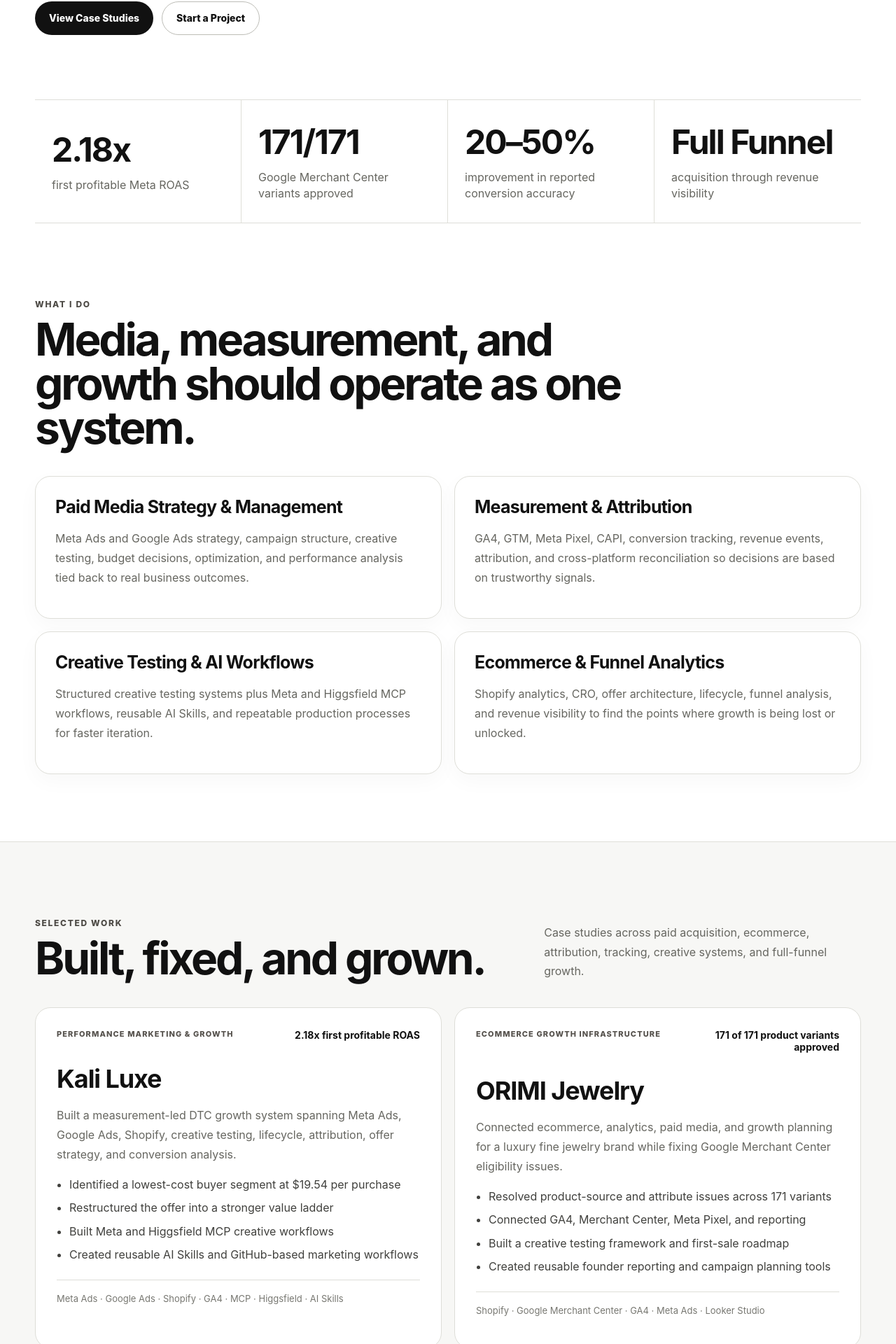
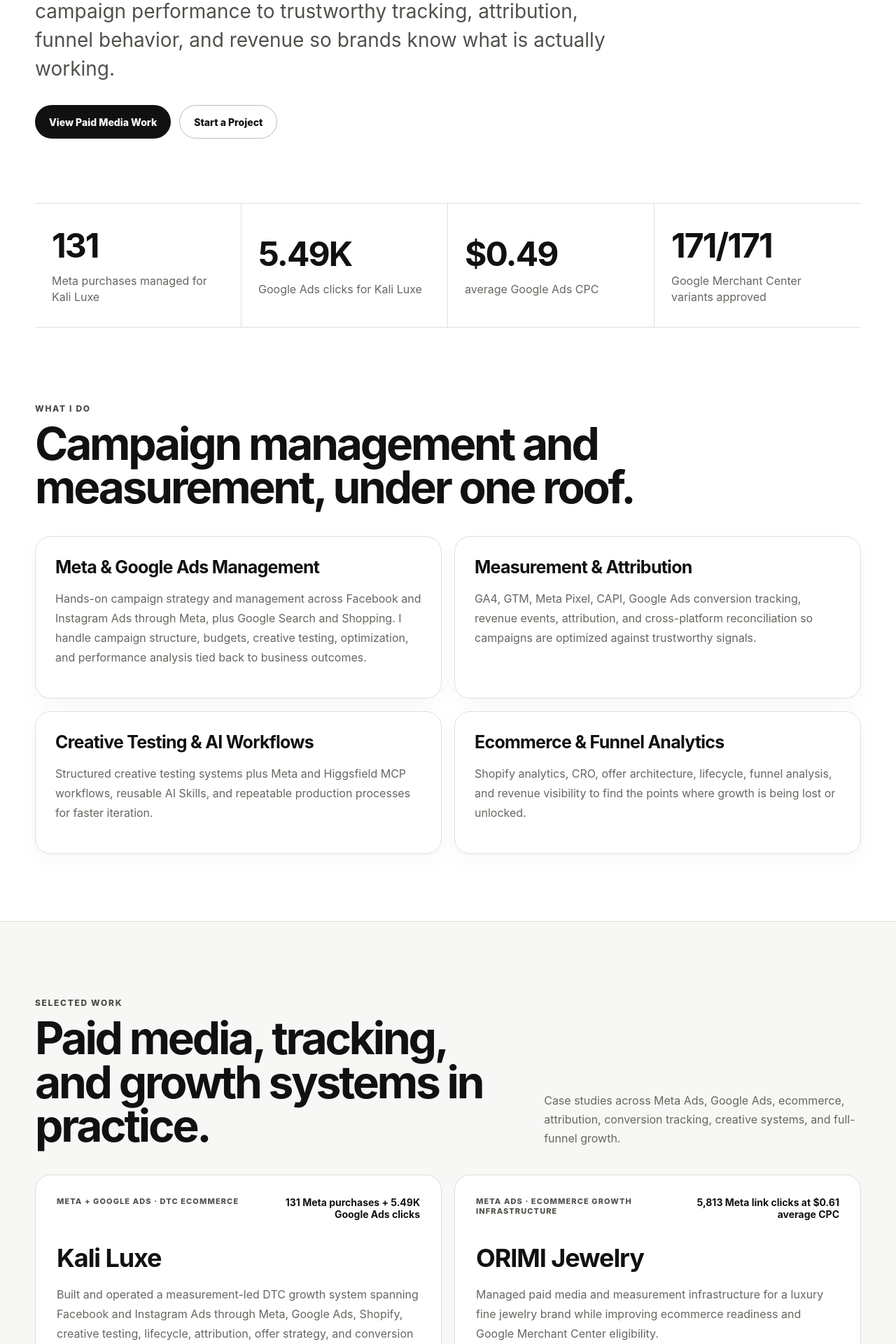
Before and after one commit to kmshabazz/km-company-portfolio, a Next.js app: page / in a window 1280 px wide. Shown: the part 834-2754 px from the top of the page at 70% size. Built offline with nearby package versions, Linux system fonts and the light colour scheme.

Commit message:
Make Meta and Google Ads expertise explicit with verified performance metrics

```diff
--- a/app/page.tsx
+++ b/app/page.tsx
@@ -1,18 +1,18 @@
 const proof = [
-  ["2.18x", "first profitable Meta ROAS"],
+  ["131", "Meta purchases managed for Kali Luxe"],
+  ["5.49K", "Google Ads clicks for Kali Luxe"],
+  ["$0.49", "average Google Ads CPC"],
   ["171/171", "Google Merchant Center variants approved"],
-  ["20–50%", "improvement in reported conversion accuracy"],
-  ["Full Funnel", "acquisition through revenue visibility"],
 ];
 
 const services = [
   {
-    title: "Paid Media Strategy & Management",
-    copy: "Meta Ads and Google Ads strategy, campaign structure, creative testing, budget decisions, optimization, and performance analysis tied back to real business outcomes.",
+    title: "Meta & Google Ads Management",
+    copy: "Hands-on campaign strategy and management across Facebook and Instagram Ads through Meta, plus Google Search and Shopping. I handle campaign structure, budgets, creative testing, optimization, and performance analysis tied back to business outcomes.",
   },
   {
     title: "Measurement & Attribution",
-    copy: "GA4, GTM, Meta Pixel, CAPI, conversion tracking, revenue events, attribution, and cross-platform reconciliation so decisions are based on trustworthy signals.",
+    copy: "GA4, GTM, Meta Pixel, CAPI, Google Ads conversion tracking, revenue events, attribution, and cross-platform reconciliation so campaigns are optimized against trustworthy signals.",
   },
   {
     title: "Creative Testing & AI Workflows",
@@ -26,33 +26,33 @@ const services = [
 
 const caseStudies = [
   {
-    eyebrow: "Performance Marketing & Growth",
+    eyebrow: "Meta + Google Ads · DTC Ecommerce",
     title: "Kali Luxe",
-    impact: "2.18x first profitable ROAS",
-    copy: "Built a measurement-led DTC growth system spanning Meta Ads, Google Ads, Shopify, creative testing, lifecycle, attribution, offer strategy, and conversion analysis.",
+    impact: "131 Meta purchases + 5.49K Google Ads clicks",
+    copy: "Built and operated a measurement-led DTC growth system spanning Facebook and Instagram Ads through Meta, Google Ads, Shopify, creative testing, lifecycle, attribution, offer strategy, and conversion analysis.",
     bullets: [
-      "Identified a lowest-cost buyer segment at $19.54 per purchase",
-      "Restructured the offer into a stronger value ladder",
-      "Built Meta and Higgsfield MCP creative workflows",
-      "Created reusable AI Skills and GitHub-based marketing workflows",
+      "Managed $15.38K in Meta spend resulting in 131 reported purchases and 776 adds to cart",
+      "Generated 5.49K Google Ads clicks at a $0.49 average CPC on $2.67K in spend",
+      "Built Meta and Higgsfield MCP workflows to support creative production and testing",
+      "Connected paid media decisions to Shopify, GA4, funnel, and revenue signals",
     ],
-    stack: "Meta Ads · Google Ads · Shopify · GA4 · MCP · Higgsfield · AI Skills",
+    stack: "Meta Ads · Facebook & Instagram · Google Ads · Shopify · GA4 · MCP · Higgsfield · AI Skills",
   },
   {
-    eyebrow: "Ecommerce Growth Infrastructure",
+    eyebrow: "Meta Ads · Ecommerce Growth Infrastructure",
     title: "ORIMI Jewelry",
-    impact: "171 of 171 product variants approved",
-    copy: "Connected ecommerce, analytics, paid media, and growth planning for a luxury fine jewelry brand while fixing Google Merchant Center eligibility issues.",
+    impact: "5,813 Meta link clicks at $0.61 average CPC",
+    copy: "Managed paid media and measurement infrastructure for a luxury fine jewelry brand while improving ecommerce readiness and Google Merchant Center eligibility.",
     bullets: [
-      "Resolved product-source and attribute issues across 171 variants",
-      "Connected GA4, Merchant Center, Meta Pixel, and reporting",
-      "Built a creative testing framework and first-sale roadmap",
-      "Created reusable founder reporting and campaign planning tools",
+      "Managed $3.56K in Meta spend across prospecting, retargeting, traffic, and engagement campaigns",
+      "Generated 358K+ impressions and 5,813 link clicks at approximately $0.61 CPC",
+      "Resolved product-source and attribute issues across 171 of 171 Google Merchant Center variants",
+      "Connected GA4, Merchant Center, Meta Pixel, campaign planning, and reporting",
     ],
-    stack: "Shopify · Google Merchant Center · GA4 · Meta Ads · Looker Studio",
+    stack: "Meta Ads · Facebook & Instagram · Google Merchant Center · Shopify · GA4 · Looker Studio",
   },
   {
-    eyebrow: "Attribution & Revenue Tracking",
+    eyebrow: "Google Ads · Attribution & Revenue Tracking",
     title: "Yippee TV",
     impact: "Full subscription-funnel revenue visibility",
     copy: "Unified traffic, trial starts, purchases, revenue, and attribution so a subscription business could evaluate channels on real downstream performance.",
@@ -65,7 +65,7 @@ const caseStudies = [
     stack: "GA4 · GTM · Google Ads · Looker Studio · Attribution",
   },
   {
-    eyebrow: "Measurement Repair",
+    eyebrow: "Meta Ads · Measurement Repair",
     title: "Conversion Tracking Repair",
     impact: "20–50% improvement in reported conversion accuracy",
     copy: "Rebuilt a fragmented conversion measurement system so analytics, CRM, and paid media platforms could be trusted for optimization.",
@@ -78,7 +78,7 @@ const caseStudies = [
     stack: "GA4 · GTM · Meta Pixel · CAPI · CRM · Attribution",
   },
   {
-    eyebrow: "Lead Gen & Funnel Tracking",
+    eyebrow: "Meta Ads · Lead Gen & Funnel Tracking",
     title: "Travel Her Way Collective",
     impact: "Reconciled Meta lead volume with CRM tracking",
     copy: "Improved measurement across a multi-platform lead funnel using Showit, GoHighLevel, Spiffy, Meta Pixel, CAPI, domain verification, and purchase tracking.",
@@ -88,33 +88,33 @@ const caseStudies = [
       "Improved domain and event configuration for Meta",
       "Connected lead-generation activity to downstream funnel behavior",
     ],
-    stack: "Meta Ads · CAPI · GoHighLevel · Spiffy · Showit · Attribution",
+    stack: "Meta Ads · Facebook & Instagram · CAPI · GoHighLevel · Spiffy · Showit · Attribution",
   },
   {
-    eyebrow: "Digital Growth From Zero",
+    eyebrow: "Meta Ads · Digital Growth From Zero",
     title: "Shabazz Seafood",
     impact: "From no digital footprint to national visibility",
-    copy: "Built the website, analytics, paid media, social, content, and event-growth foundation for a local food business.",
+    copy: "Built the website, analytics, paid social, content, and event-growth foundation for a local food business.",
     bullets: [
       "Built the digital presence and tracking foundation from scratch",
-      "Launched paid social to drive awareness and foot traffic",
+      "Launched Facebook and Instagram advertising to drive awareness and foot traffic",
       "Created repeatable event-driven growth programs",
       "Supported sustained digital growth and national media visibility",
     ],
-    stack: "Website · GA4 · Meta Ads · Paid Social · Content · Growth Analytics",
+    stack: "Website · GA4 · Meta Ads · Facebook & Instagram · Content · Growth Analytics",
   },
 ];
 
 const process = [
   ["01", "Diagnose", "Audit the acquisition, measurement, funnel, and reporting system to find where signal or performance is breaking."],
   ["02", "Fix the foundation", "Repair tracking, attribution, conversion events, platform connections, and reporting before scaling spend."],
-  ["03", "Build the growth system", "Create the campaign structure, creative testing process, funnel measurement, and operating rhythm."],
+  ["03", "Run & test", "Build and manage Meta and Google campaigns, creative testing, audience strategy, budgets, and funnel measurement."],
   ["04", "Optimize from revenue", "Use customer behavior, funnel data, conversion quality, and revenue to guide decisions instead of vanity metrics."],
 ];
 
 const tools = [
-  ["Paid Media", "Meta Ads · Google Ads · TikTok · YouTube · CM360"],
-  ["Measurement", "GA4 · GTM · Meta Pixel · CAPI · Attribution · OneTrust"],
+  ["Paid Media", "Meta Ads (Facebook & Instagram) · Google Ads · Google Shopping · TikTok · YouTube · CM360"],
+  ["Measurement", "GA4 · GTM · Meta Pixel · CAPI · Google Ads Conversion Tracking · Attribution · OneTrust"],
   ["Ecommerce & Lifecycle", "Shopify · CRO · Funnel Analysis · Omnisend · Email/SMS"],
   ["Data & Reporting", "BigQuery · Databricks · SQL · Looker Studio · Power BI · Tableau · Domo"],
   ["AI & Automation", "Claude Code · ChatGPT · MCP · Higgsfield · AI Skills · GitHub workflows"],
@@ -135,13 +135,13 @@ export default function Home() {
 
       <section id="top" className="hero section-shell">
         <div className="hero-label">Consulting Portfolio</div>
-        <p className="eyebrow">Paid Media · Measurement · Growth Systems</p>
-        <h1>Build the system behind profitable growth.</h1>
+        <p className="eyebrow">Meta Ads · Google Ads · Measurement · Growth</p>
+        <h1>I run the ads and build the measurement behind them.</h1>
         <p className="hero-copy">
-          KM & Company helps brands connect paid acquisition, trustworthy tracking, attribution, creative testing, funnel performance, and revenue so marketing decisions are based on what is actually working.
+          KM & Company manages Facebook and Instagram advertising through Meta plus Google Ads, then connects campaign performance to trustworthy tracking, attribution, funnel behavior, and revenue so brands know what is actually working.
         </p>
         <div className="hero-actions">
-          <a href="#work" className="button primary">View Case Studies</a>
+          <a href="#work" className="button primary">View Paid Media Work</a>
           <a href="#contact" className="button secondary">Start a Project</a>
         </div>
       </section>
@@ -158,7 +158,7 @@ export default function Home() {
       <section id="services" className="section-shell section-space">
         <div className="section-heading">
           <p className="eyebrow">What I Do</p>
-          <h2>Media, measurement, and growth should operate as one system.</h2>
+          <h2>Campaign management and measurement, under one roof.</h2>
         </div>
         <div className="service-grid">
           {services.map((service) => (
@@ -175,9 +175,9 @@ export default function Home() {
           <div className="section-heading split-heading">
             <div>
               <p className="eyebrow">Selected Work</p>
-              <h2>Built, fixed, and grown.</h2>
+              <h2>Paid media, tracking, and growth systems in practice.</h2>
             </div>
-            <p>Case studies across paid acquisition, ecommerce, attribution, tracking, creative systems, and full-funnel growth.</p>
+            <p>Case studies across Meta Ads, Google Ads, ecommerce, attribution, conversion tracking, creative systems, and full-funnel growth.</p>
           </div>
           <div className="case-grid">
             {caseStudies.map((study) => (
@@ -201,7 +201,7 @@ export default function Home() {
       <section className="section-shell section-space">
         <div className="section-heading">
           <p className="eyebrow">How I Work</p>
-          <h2>Fix the signal before scaling the spend.</h2>
+          <h2>Fix the signal, run the campaigns, optimize from the business outcome.</h2>
         </div>
         <div className="process-grid">
           {process.map(([num, title, copy]) => (
@@ -225,7 +225,7 @@ export default function Home() {
               I use Meta and Higgsfield MCP workflows to support creative production and iteration, then build reusable AI Skills, prompts, and workflow instructions in GitHub repositories so repeatable marketing work becomes more consistent and scalable.
             </p>
             <p>
-              AI supports the workflow. Performance data, customer behavior, and revenue still drive the decisions.
+              AI supports the workflow. Campaign performance, customer behavior, and revenue still drive the decisions.
             </p>
           </div>
         </div>
@@ -234,17 +234,17 @@ export default function Home() {
       <section id="about" className="section-shell section-space about-grid">
         <div>
           <p className="eyebrow">About</p>
-          <h2>Built from both sides of the dashboard.</h2>
+          <h2>Paid media operator. Measurement specialist.</h2>
         </div>
         <div className="about-copy">
           <p>
-            I’m Kalifa Shabazz, Principal of KM & Company. My work sits at the intersection of paid media, measurement, analytics, ecommerce, and growth.
+            I’m Kalifa Shabazz, Principal of KM & Company. I manage Meta and Google advertising while also building the tracking, attribution, analytics, and growth systems behind the campaigns.
           </p>
           <p>
-            I have worked across enterprise analytics, subscription businesses, ecommerce brands, agencies, and consulting environments. That means I understand both the technical side of whether the data can be trusted and the commercial side of what needs to happen after the data is available.
+            My experience spans enterprise analytics, subscription businesses, ecommerce brands, agencies, and consulting environments. That combination lets me work on both sides of performance marketing: running the acquisition engine and making sure the data used to optimize it can actually be trusted.
           </p>
           <p>
-            The goal is not more dashboards. It is a growth system that tells you what is working, what is broken, and what to do next.
+            The goal is not more dashboards or more ad spend. It is a growth system that tells you what is working, what is broken, and what to do next.
           </p>
         </div>
       </section>
@@ -269,8 +269,8 @@ export default function Home() {
       <section id="contact" className="section-shell section-space">
         <div className="contact-panel">
           <p className="eyebrow dark">Work With KM & Company</p>
-          <h2>Need better paid media performance, cleaner tracking, or a growth system you can actually trust?</h2>
-          <p>Consulting projects, fractional growth support, measurement work, and agency opportunities.</p>
+          <h2>Need someone who can run Meta or Google Ads and understand the data behind them?</h2>
+          <p>Paid media management, consulting projects, fractional growth support, measurement work, and agency opportunities.</p>
           <div className="contact-details">
             <a href="mailto:info@kmandcompany.com">info@kmandcompany.com</a>
             <a href="tel:+12132937098">(213) 293-7098</a>
@@ -284,7 +284,7 @@ export default function Home() {
 
       <footer>
         <span>© 2026 KM & Company</span>
-        <span>Paid Media · Measurement · Growth Systems</span>
+        <span>Meta Ads · Google Ads · Measurement · Growth Systems</span>
       </footer>
     </main>
   );
```
